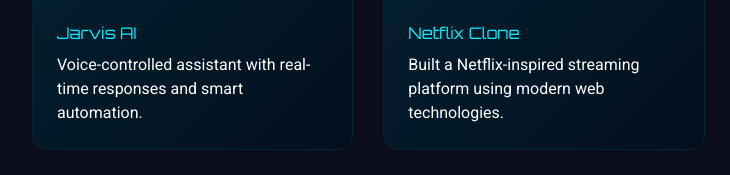
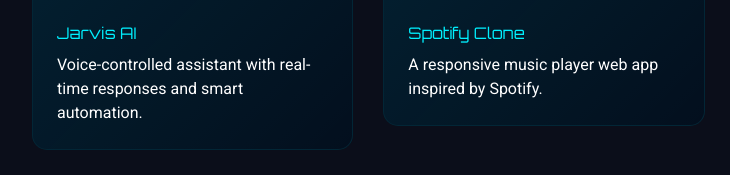
Before and after one commit to Akhileshbhagat76/portfolio-Akhilesh, a plain HTML site: page index.html in a window 1280 px wide. Shown: the part 2482-2657 px from the top of the page, 96-826 px from the left. Drawn offline with nearby package versions, Linux system fonts and the light colour scheme; animation ran at ten frames a second.

Commit message:
Update index.html

```diff
--- a/index.html
+++ b/index.html
@@ -167,10 +167,10 @@
 
             <a href="#" target="_blank" class="project-card-link">
                 <div class="project-card">
-                    <img src="netflix.jpg" alt="Netflix clone UI interface" class="project-image">
+                    <img src="spotify.jpg" alt="Netflix clone UI interface" class="project-image">
                     <div class="project-info">
-                        <h3 class="project-title">Netflix Clone</h3>
-                        <p>Built a Netflix-inspired streaming platform using modern web technologies.</p>
+                        <h3 class="project-title">Spotify Clone</h3>
+                        <p> A responsive music player web app inspired by Spotify.</p>
                     </div>
                 </div>
             </a>
```
